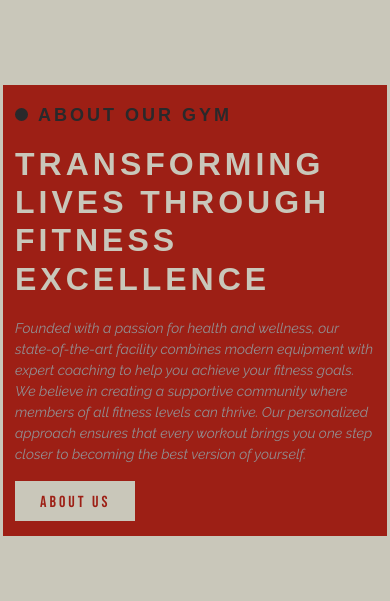
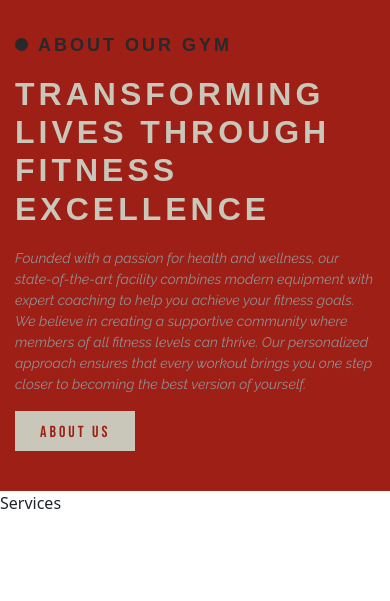
Before and after one commit to Ashique64/RepsKing, a React (Vite) app in the folder Fitness/: page / in a window 390 px wide. Shown: the part 643-1244 px from the top of the page. After the commit the page ends 1158 px from the top, so only its background shows below. Built offline with nearby package versions, Linux system fonts and the light colour scheme; grey boxes are pictures that could not be loaded; a web font is replaced by a local one.

Commit message:
about section changed and mobile view completed

```diff
--- a/Fitness/src/Components/About/About.scss
+++ b/Fitness/src/Components/About/About.scss
@@ -1,10 +1,8 @@
 .about {
-    min-height: 100vh;
-    // padding: 120px 0px;
+    min-height: fit-content;
     display: flex;
     justify-content: center;
     align-items: start;
-    background-color: var(--text-color);
 
     .container-fluid {
         margin: 0;
@@ -21,18 +19,19 @@
                     background-color: transparent;
                     position: relative;
 
-
                     &::after {
                         position: absolute;
                         content: "";
                         width: 100%;
                         height: 100%;
-                        background: rgba(0, 0, 0, 0) linear-gradient(to left top, var(--secondary-color) 50%, transparent 50%) repeat scroll 0 0;
+                        background: rgba(0, 0, 0, 0)
+                            linear-gradient(to left top, var(--secondary-color) 50%, transparent 50%) repeat scroll 0 0;
                     }
                 }
             }
 
             .item2 {
+                padding: 20px 0px;
                 display: flex;
                 align-items: center;
                 background-color: var(--secondary-color);
@@ -92,7 +91,6 @@
                                 font-family: var(--sub-title-font-2);
                                 letter-spacing: 3px;
                                 text-transform: uppercase;
-                                // outline: 2px solid var(--secondary-color);
                                 position: relative;
                                 z-index: 1;
                                 overflow: hidden;
@@ -132,14 +130,11 @@
     }
 }
 
-@media (max-width:768px) {
+@media (max-width: 768px) {
     .about {
-        min-height: 75dvh;
-        padding: 80px 0px;
+        min-height: fit-content;
 
         .container-fluid {
-            padding: 15px;
-
             .about_row {
                 .item1 {
                     .about_img {
@@ -148,6 +143,7 @@
                 }
 
                 .item2 {
+                    padding: 25px 15px;
                     .about_content {
                         padding: 0;
 
@@ -173,7 +169,7 @@
                         .about_btn {
                             margin: 15px 0px;
 
-                            a{
+                            a {
                                 button {
                                     padding: 10px 25px;
                                     height: 40px;
@@ -187,12 +183,11 @@
     }
 }
 
-
-
-@media (max-width:992px) {
+@media (max-width: 992px) {
     .about {
+        min-height: fit-content;
         .container-fluid {
-            .about_row{
+            .about_row {
                 .item2 {
                     .about_content {
                         .subtitle {
```
